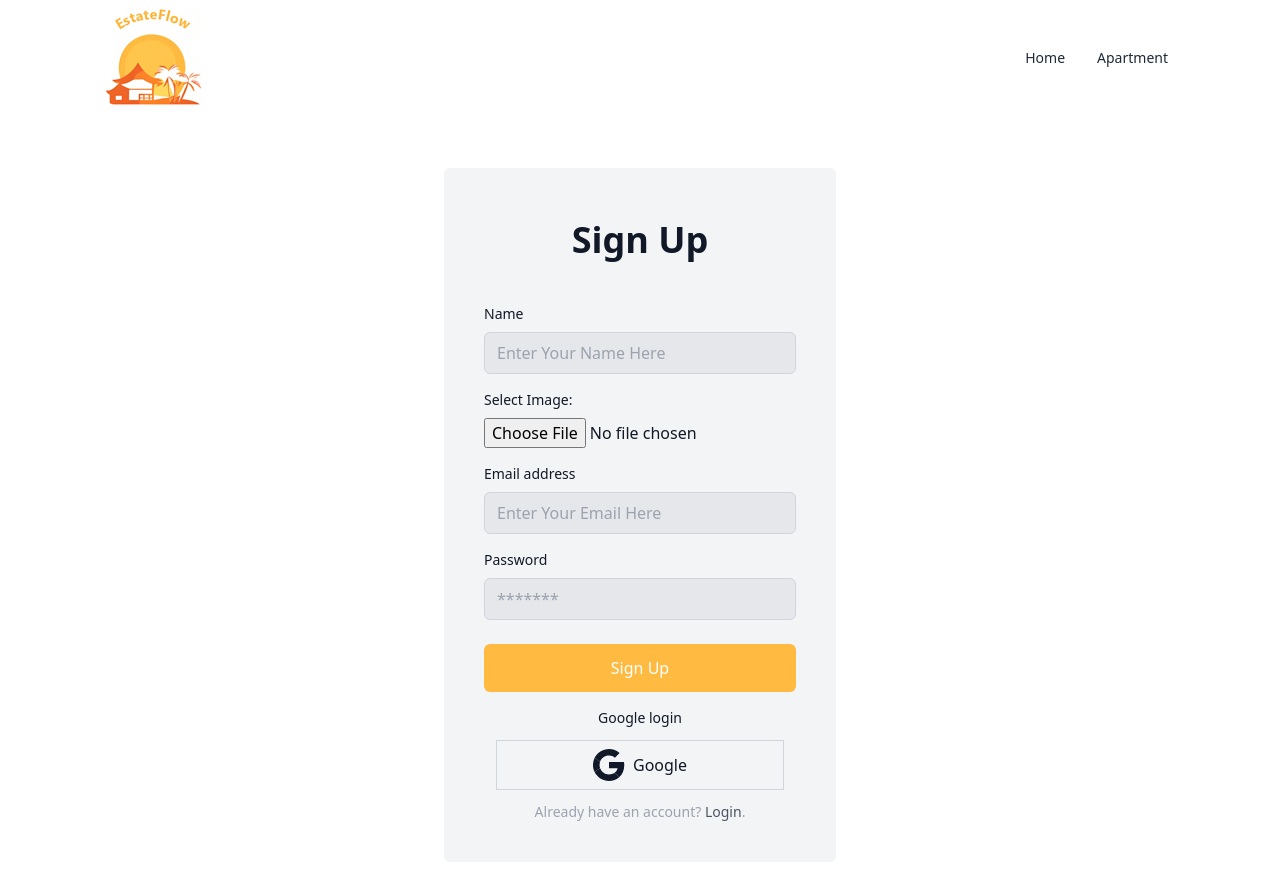
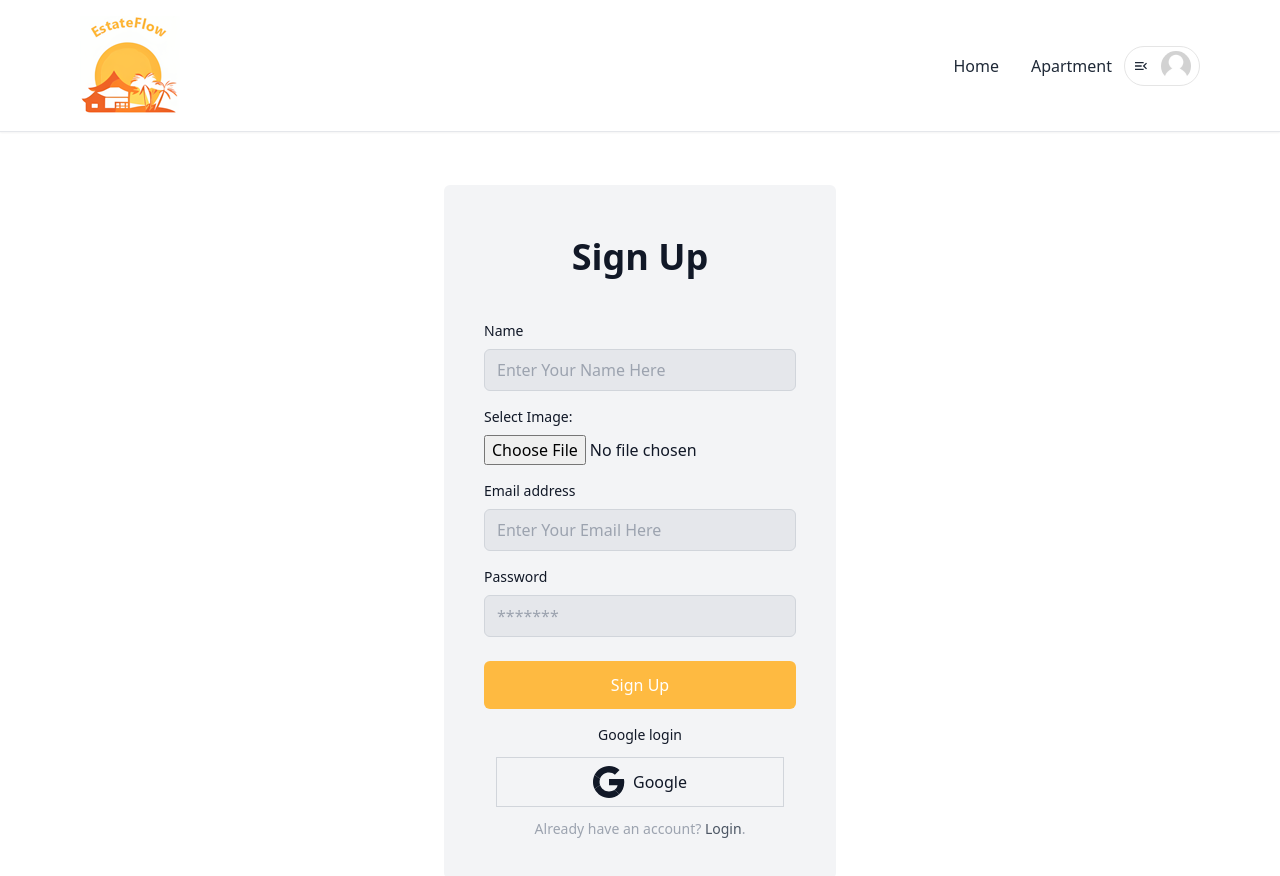
Before and after one commit to ranitsarker/building-management-client, a React (Vite) app: page /sign-up in a window 1280 px wide. Shown: the top 876 px of the page. Built offline with nearby package versions, Linux system fonts and the light colour scheme; no server answers.

Commit message:
I have made logout function and also added jwt at local storage when logged in user

```diff
--- /dev/null
+++ b/src/api/Auth.js
@@ -0,0 +1,27 @@
+import axiosSecure from "./axiosSecure"
+export const saveUser = async user => {
+    const currentUser = {
+        email: user.email,
+        role: 'guest',
+        status: 'Verified',
+    }
+    const {data} = await axiosSecure.put(`/users/${user?.email}`, currentUser)
+    return data;
+}
+// get token from server
+export const getToken = async (email) => {
+    try {
+      const response = await axiosSecure.post("/jwt", { email });
+      const { data } = response;
+
+      console.log('Token received from server --->', data);
+
+      // Store token in localStorage
+      localStorage.setItem('accessToken', data.token);
+
+      return data;
+    } catch (error) {
+      console.error('Error getting token:', error);
+      throw error;
+    }
+  }
--- /dev/null
+++ b/src/api/axiosSecure.js
@@ -0,0 +1,48 @@
+import axios from "axios";
+
+const axiosSecure = axios.create({
+  baseURL: import.meta.env.VITE_API_URL,
+  withCredentials: true,
+});
+
+// Add a request interceptor
+axiosSecure.interceptors.request.use(
+  (config) => {
+    // Get the token from localStorage
+    const token = localStorage.getItem("accessToken");
+
+    // If the token exists, add it to the headers
+    if (token) {
+      config.headers.Authorization = `Bearer ${token}`;
+    }
+
+    return config;
+  },
+  (error) => {
+    return Promise.reject(error);
+  }
+);
+
+// Add a response interceptor
+axiosSecure.interceptors.response.use(
+  (response) => {
+    // Handle successful responses
+    return response;
+  },
+  async (error) => {
+    console.log('Error intercepting response:', error.response);
+
+    // Handle unauthorized or forbidden responses
+    if (error.response && (error.response.status === 401 || error.response.status === 403)) {
+      // Clear the token from localStorage
+      localStorage.removeItem('accessToken');
+
+      // Redirect to the login page or handle the unauthorized access as needed
+      window.location.replace('/login');
+    }
+
+    return Promise.reject(error);
+  }
+);
+
+export default axiosSecure;
--- a/src/components/Home/Slider.jsx
+++ b/src/components/Home/Slider.jsx
@@ -10,6 +10,7 @@ const AutoplaySlider = withAutoplay(AwesomeSlider);
 
 const Slider = () => {
   return (
+    <div className='z-0'>
       <AutoplaySlider
         play={true}
         cancelOnInteraction={false} // should stop playing on user interaction
@@ -20,6 +21,8 @@ const Slider = () => {
         <div data-src={banner3}/>
         <div data-src={banner4}/>
       </AutoplaySlider>
+    </div>
+
   );
 };
 
--- /dev/null
+++ b/src/components/Shared/Navbar/MenuDropdown.jsx
@@ -0,0 +1,92 @@
+import { MdOutlineMenuOpen } from "react-icons/md";
+import { useState } from 'react';
+import { Link, NavLink } from 'react-router-dom';
+import avatarImg from '../../../assets/images/placeholder.jpg';
+import useAuth from '../../../hooks/useAuth';
+
+const MenuDropdown = () => {
+  const [isOpen, setIsOpen] = useState(false);
+  const { user, logOut } = useAuth();
+
+  return (
+    <div className='relative'>
+      <div className='flex flex-row items-center gap-3'>
+        <div className='hidden md:block'>
+          <div className='flex gap-8'>
+            <NavLink to='/'>Home</NavLink>
+            <NavLink to='/apartment'>Apartment</NavLink>
+          </div>
+        </div>
+        {/* Dropdown btn */}
+        <div
+          onClick={() => setIsOpen(!isOpen)}
+          className='p-4 md:py-1 md:px-2 border-[1px] border-neutral-200 flex flex-row items-center gap-3 rounded-full cursor-pointer hover:shadow-md transition'
+        >
+          <MdOutlineMenuOpen />
+          <div className='hidden md:block'>
+            {/* Avatar */}
+            <img
+              className='rounded-full'
+              referrerPolicy='no-referrer'
+              src={user && user.photoURL ? user.photoURL : avatarImg}
+              alt='profile'
+              height='30'
+              width='30'
+            />
+          </div>
+        </div>
+      </div>
+      {isOpen && (
+        <div className='absolute z-50 rounded-xl shadow-md w-[40vw] md:w-[10vw] bg-white overflow-hidden right-0 top-12 text-sm'>
+          <div className='flex flex-col cursor-pointer'>
+            <Link
+              to='/'
+              className='block md:hidden px-4 py-3 hover:bg-neutral-100 transition font-semibold'
+            >
+              Home
+            </Link>
+            <Link
+              to='/apartment'
+              className='block md:hidden px-4 py-3 hover:bg-neutral-100 transition font-semibold'
+            >
+              Apartment
+            </Link>
+            {user ? (
+              <>
+                <Link
+                  to='/dashboard'
+                  className='px-4 py-3 hover:bg-neutral-100 transition font-semibold'
+                >
+                  Dashboard
+                </Link>
+                <div
+                  onClick={logOut}
+                  className='px-4 py-3 hover:bg-neutral-100 transition font-semibold cursor-pointer'
+                >
+                  Logout
+                </div>
+              </>
+            ) : (
+              <>
+                <Link
+                  to='/login'
+                  className='px-4 py-3 hover:bg-neutral-100 transition font-semibold'
+                >
+                  Login
+                </Link>
+                <Link
+                  to='/sign-up'
+                  className='px-4 py-3 hover:bg-neutral-100 transition font-semibold'
+                >
+                  Sign Up
+                </Link>
+              </>
+            )}
+          </div>
+        </div>
+      )}
+    </div>
+  );
+};
+
+export default MenuDropdown;
--- a/src/components/Shared/Navbar/Navbar.jsx
+++ b/src/components/Shared/Navbar/Navbar.jsx
@@ -1,49 +1,31 @@
-import { NavLink } from "react-router-dom";
-import Container from "../Container";
-import logo from '/logo.png'
+import { Link } from 'react-router-dom'
+import Container from '../Container'
+import logoImg from '/logo.png'
+import MenuDropdown from './MenuDropdown'
 
 const Navbar = () => {
-    return (
-        <>
-        <nav className="bg-white">
-            <Container>
-                <div className="drawer">
-                    <input id="my-drawer-3" type="checkbox" className="drawer-toggle" />
-                    <div className="drawer-content flex flex-col">
+  return (
+    <div className='w-full bg-white z-10 shadow-sm'>
+      <div className='py-4 border-b-[1px]'>
+        <Container>
+          <div className='flex flex-row  items-center justify-between gap-3 md:gap-0'>
+            {/* Logo */}
+            <Link to='/'>
+              <img
+                className='hidden md:block'
+                src={logoImg}
+                alt='logo'
+                width='100'
+                height='100'
+              />
+            </Link>
+            {/* Dropdown Menu */}
+            <MenuDropdown />
+          </div>
+        </Container>
+      </div>
+    </div>
+  )
+}
 
-                        <div className="w-full navbar bg-white">
-                        <div className="flex-none lg:hidden">
-                            <label htmlFor="my-drawer-3" aria-label="open sidebar" className="btn btn-square btn-ghost">
-                            <svg xmlns="http://www.w3.org/2000/svg" fill="none" viewBox="0 0 24 24" className="inline-block w-6 h-6 stroke-current">
-                                <path strokeLinecap="round" strokeLinejoin="round" strokeWidth="2" d="M4 6h16M4 12h16M4 18h16"></path>
-                            </svg>
-
-                            </label>
-                        </div>
-                        <div className="flex-1 px-2 mx-2">
-                            <img src={logo} alt="" />
-                        </div>
-                        <div className="flex-none hidden lg:block">
-                            <ul className="menu menu-horizontal">
-                            <li><NavLink to="/">Home</NavLink></li>
-                            <li><NavLink to="/apartment">Apartment</NavLink></li>
-                            </ul>
-                        </div>
-                        </div>
-                    </div>
-                    <div className="drawer-side">
-                        <label htmlFor="my-drawer-3" aria-label="close sidebar" className="drawer-overlay"></label>
-                        <ul className="menu p-4 w-80 min-h-full bg-base-200">
-                        <li><NavLink to="/">Home</NavLink></li>
-                        </ul>
-                    </div>
-                </div>
-            </Container>
-        </nav>
-
-
-        </>
-    );
-};
-
-export default Navbar;
+export default Navbar
--- a/src/pages/Home/Home.jsx
+++ b/src/pages/Home/Home.jsx
@@ -4,10 +4,12 @@ import Container from "../../components/Shared/Container";
 const Home = () => {
     return (
         <>
+        <div className="z-0">
         <Container>
             <Slider></Slider>
+        </Container>
+        </div>
 
-        </Container>
 
         </>
     );
--- a/src/pages/Login/Login.jsx
+++ b/src/pages/Login/Login.jsx
@@ -3,6 +3,7 @@ import { GrGoogle } from "react-icons/gr";
 import useAuth from '../../hooks/useAuth';
 import toast from 'react-hot-toast';
 import { PiSpinnerFill } from "react-icons/pi";
+import { getToken, saveUser } from '../../api/Auth';
 
 const Login = () => {
   const {signIn, signInWithGoogle, loading} = useAuth();
@@ -19,9 +20,9 @@ const Login = () => {
     try{
       //1. user sign In
       const result = await signIn(email, password);
-      console.log(result)
+      await getToken(result?.user?.email)
       toast.success('Login Successfully!')
-      navigate(from, {replace: true});
+      navigate('/');
 
     }
     catch(err){
@@ -34,7 +35,9 @@ const Login = () => {
     try{
       //1. user register or create user
       const result = await signInWithGoogle();
-      console.log(result)
+      const dbResponse = await saveUser(result?.user)
+      console.log(dbResponse);
+      await getToken(result?.user?.email)
       toast.success('User sign-up successfully!')
       navigate(from, {replace: true});
 
@@ -45,8 +48,6 @@ const Login = () => {
     }
 
   }
-
-
   return (
     <div className='flex justify-center items-center min-h-screen'>
       <div className='flex flex-col max-w-md p-6 rounded-md sm:p-10 bg-gray-100 text-gray-900'>
--- a/src/pages/SignUp/SignUp.jsx
+++ b/src/pages/SignUp/SignUp.jsx
@@ -4,6 +4,7 @@ import { imageUpload } from '../../api/Utils';
 import useAuth from '../../hooks/useAuth';
 import toast from 'react-hot-toast';
 import { PiSpinnerFill } from "react-icons/pi";
+import { getToken, saveUser } from '../../api/Auth';
 
 
 
@@ -25,7 +26,9 @@ const SignUp = () => {
       const result = await createUser(email, password);
       //3. update profile
       await updateUserProfile(name, imageData?.data?.display_url)
-      console.log(result);
+      const dbResponse = await saveUser(result?.user)
+      console.log(dbResponse);
+      await getToken(result?.user?.email)
       toast.success('User created successfully!')
 
     }
@@ -39,7 +42,9 @@ const SignUp = () => {
     try{
       //1. user register or create user
       const result = await signInWithGoogle();
-      console.log(result);
+      const dbResponse = await saveUser(result?.user)
+      console.log(dbResponse);
+      await getToken(result?.user?.email)
       toast.success('User sign-up successfully!')
       navigate('/');
 
--- a/src/providers/AuthProvider.jsx
+++ b/src/providers/AuthProvider.jsx
@@ -42,9 +42,13 @@ const AuthProvider = ({ children }) => {
   }
 
   const logOut = async () => {
-    setLoading(true)
-    return signOut(auth)
+    setLoading(true);
+    // Remove the token from localStorage
+    localStorage.removeItem('accessToken');
+    // Perform any other logout logic you may need
+    return signOut(auth);
   }
+
 
   const updateUserProfile = (name, photo) => {
     return updateProfile(auth.currentUser, {
```
Also changed, not shown: src/assets/images/placeholder.jpg (added). Lines whose indentation alone changed are shown as unchanged.
